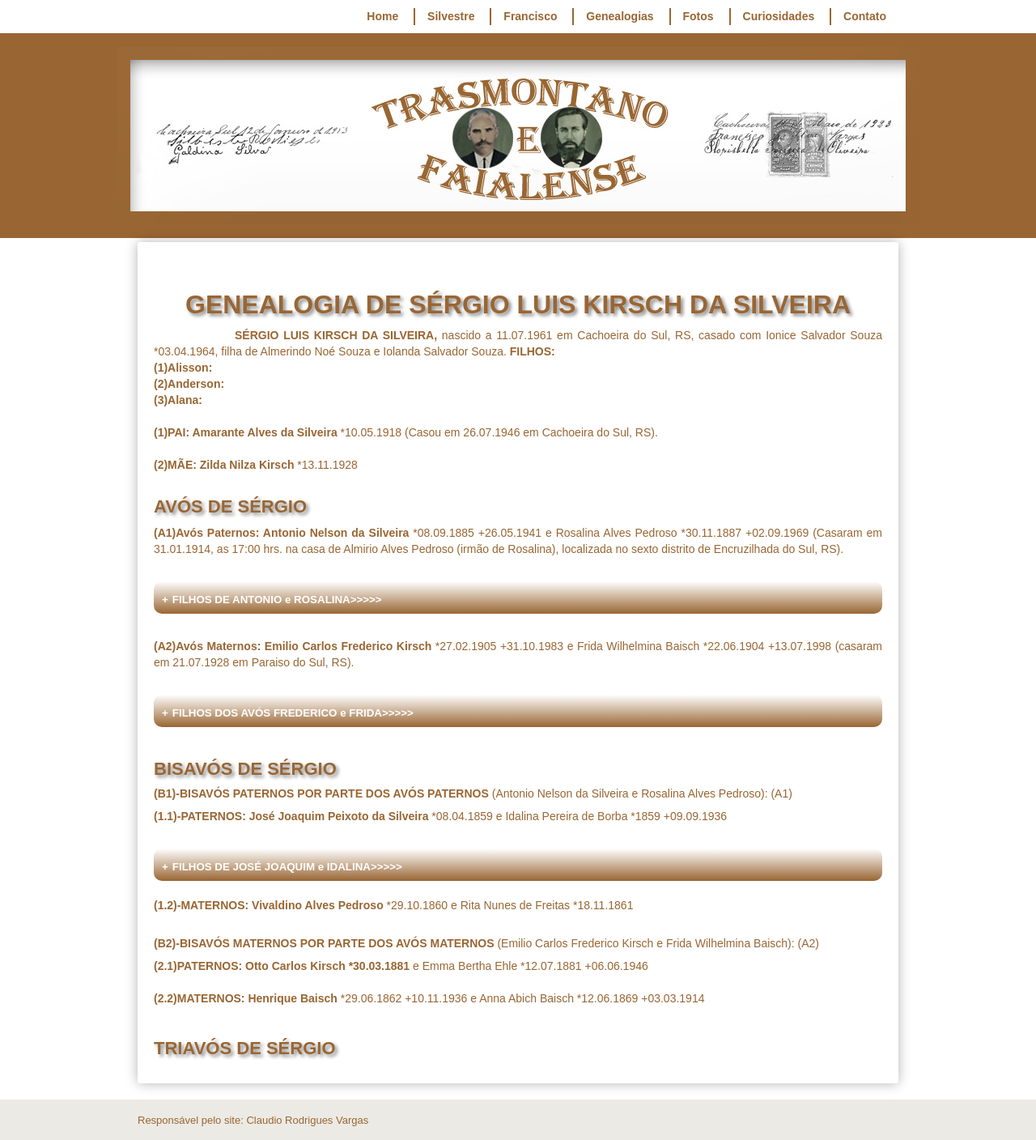
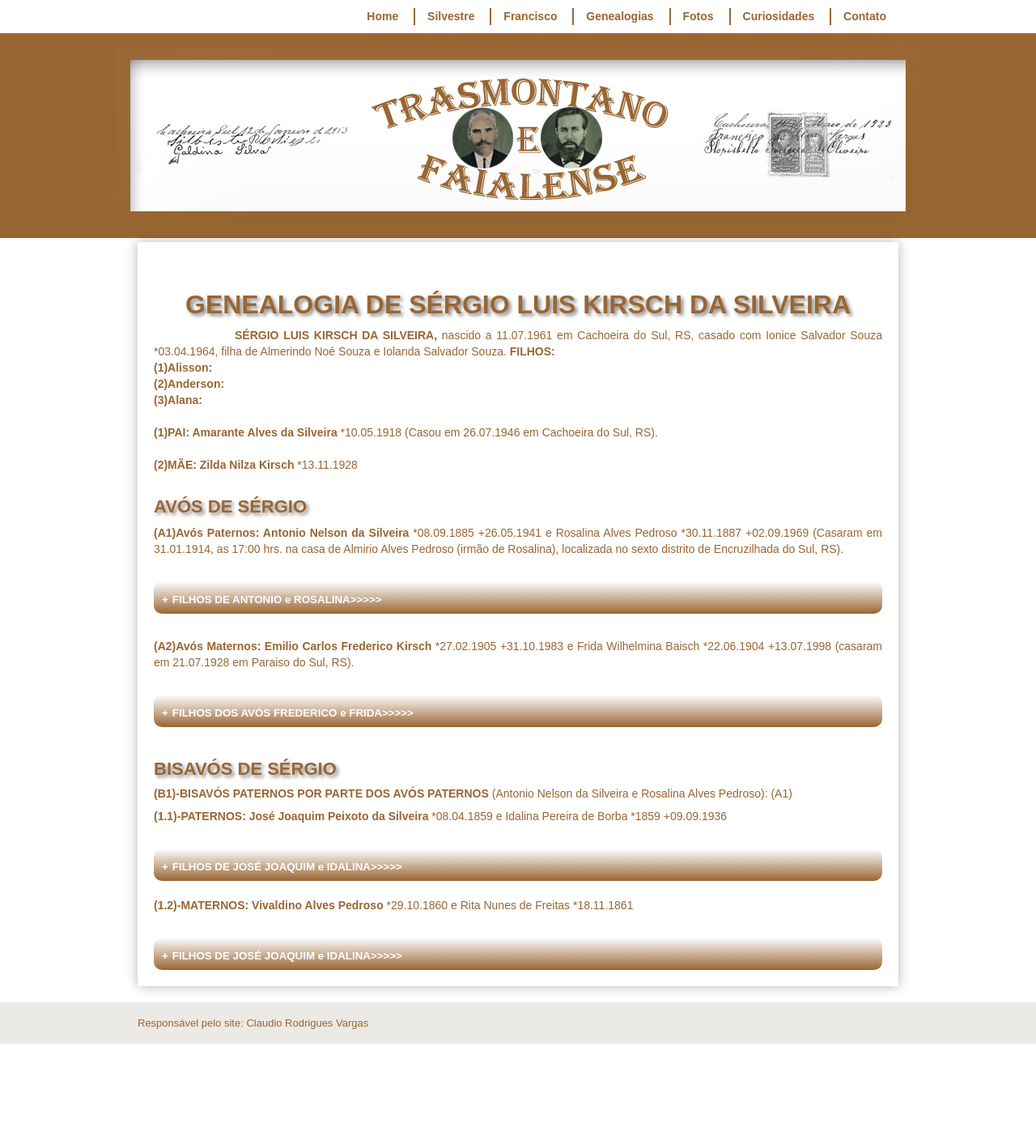
Before and after one commit to claudiovargas1955/claudiovargas1955.github.io, a Jekyll site: the page built from _pages/genealogia-de-sergio-luis-kirsch-da-silveira.html, in a window 1280 px wide. Shown: the whole page at 81% size. Built offline with Jekyll 4.4.1, drawn with Linux system fonts in a browser that asks for light colours; some web fonts are replaced; after the commit the page ends 1289 px from its top, so only the background shows below that; some of the changed lines change nothing that is shown.

Commit message:
Update genealogia-de-sergio-luis-kirsch-da-silveira.html

```diff
--- a/_pages/genealogia-de-sergio-luis-kirsch-da-silveira.html
+++ b/_pages/genealogia-de-sergio-luis-kirsch-da-silveira.html
@@ -158,11 +158,11 @@
 
     <b>(8)-Iabel Peixoto da  Silveira: </b>*19.11.1828 bat.10.04.1829 (nat. Encruzilhada do Sul, RS). <br><br>
 
-    <b>(9)-Rosa Peixxoto da Silveira: </b>março de 1831 <br><br>
+    <b>(9)-Rosa Peixoto da Silveira: </b>março de 1831 <br><br>
 
     <b>(10)-Alexandre Peixoto da Silveira: </b>*15.08.1833 (nat. de Encruzilhada do Sul, RS). <br><br>
 
-    <b>(11)-Ignacio Peixoto da Silveira: </b>*fevereiro de 1835<br>
+    <b>(11)-Ignacio Peixoto da Silveira: </b>*fevereiro de 1835<br><br>
 
     <b>(12)-João Claudio Peixoto: </b> <br><br>
 
@@ -170,7 +170,48 @@
 
 
 <p><b>(1.2)-MATERNOS: Vivaldino Alves Pedroso </b>*29.10.1860 e Rita Nunes de Freitas *18.11.1861 <br><br>
+<details><summary><b>FILHOS DE JOSÉ JOAQUIM e IDALINA>>>>></b></summary><br>
 
+  <p><b>(1)-Isméria Alves Pedroso: </b>*27.02.1887 <br><br>
+    <b>(2)-Almirio Alves Pedroso: </b>*20.07.1888 +21.05.1963 (casou em primeira núpcias com Ritta Antonia de Oliveira +29.08.1929,
+    filha de Manoel Antonio de Oliveira e Vencilina Antonia de Oliveira, e em segunda núpcias com Octacilia dos Santos Alves em
+    11.01.1936). <b>FILHOS: </b><br>
+     <b>(2.1)-Adão de Oliveira Pedroso: </b>*20.05.1925 <br>
+     <b>(2.2)-Marina de Oliveira Pedroso: </b>*28.10.1927 (casou com Olmiro Peixoto de Freitas *02.06.1926, filho de Vicente Peixoto
+     da Freitas *1899 e de Anna Aurora Peixoto de Freitas *1905).<br>
+     <b>(2.3)-Remisio de Oliveira Pedroso: </b>*1910 <br>
+     <b>(2.4)-Ondina de Oliveira Pedroso: </b>*1912 <br>
+     <b>(2.5)-Elisa de Oliveira Pedroso: </b>*1913 <br>
+     <b>(2.6)-Maimilia de Oliveira Pedroso: </b>*1916 <br>
+     <b>(2.7)-Eva de Oliveira Pedroso: </b>*1920 <br>
+     <b>(2.8)-José de Oliveira Pedroso: </b>*1927 <br><br>
+
+    <b>(03)-Rosalina Alves Pedroso: </b>*30.11.1889 +02.09.1969 (casada com Antonio Nelson da Silveira, avô paterno de Sérgio).<br><br>
+
+    <b>(04)-Mariano Alves Pedroso: </b>*18.05.1891 <br><br>
+
+    <b>(05)-Pedro Alves Pedroso: </b>*28.05.1893 <br><br>
+
+    <b>(06)-Florisbela Alves Pedroso: </b>*10.11.1894 <br><br>
+
+    <b>(07)-Claudio Alves Pedroso: </b>*11.07.1896 <br><br>
+
+    <b>(08)-Miguel Alves Pedroso: </b>*29.09.1898 <br><br>
+
+    <b>(09)-Geminiano Alves Pedroso: </b>*17.09.1900 (Casou em 29.03.1930 com Malvina Soares de Freitas *04.07.1912, filha de Florisbello
+    Soares de Freitas *18.07.1884 e Maria Galdina Soares +06.03.1918). <b>FILHOS: </b><br>
+      <b>9.1-CEY PEDROSO: </b> *13.08.1930 (Casou em 23.05.1952 com João José Baptista *29.08.1926, filho de Euzébio José Batista *1894
+      e Aracy Baptista de Oliveira *1895).<br>
+      <b>(10)-Isidoro Alves Pedroso: </b>*27.12.1903 <br><br>
+
+      <b>(11)-Maria da Conceição Alves Pedroso: </b>*23.02.1906 (casou em 05.06.1928 com Albino Alves *06.01.1902, filho de João Alves
+      de Castro *13.05.1870 e Maria Joaquina Teixeira +11.09.1912). <b>FILHOS: </b><br>
+      <b>(11.1)-Amadeus Pedroso Alves: </b>*05.07.1929 (casou em 10.12.1948 com Ilma Dutra Ferreira *01.04.1932 filha de Vitalino Dutra
+      Ferreira *30.08.1888 e Feliciana Rodrigues da Silva *10.05.1915). <br><br>
+
+     <b>(12)-Orlandina Alves Pedroso: </b>*21.09.1910 <br><br>
+
+     <b>(13)-Francisco Alves Pedroso: </b>*04.10.1912 (Casou em 09.12.1931 com Julieta Nunes da Cunha).<br>
 
 <p><b><h5>(B2)-BISAVÓS MATERNOS POR PARTE DOS AVÓS MATERNOS</b> (Emilio Carlos Frederico Kirsch e Frida Wilhelmina Baisch): (A2)</h5>
 <p><b>(2.1)PATERNOS: Otto Carlos Kirsch *30.03.1881 </b>e Emma Bertha Ehle *12.07.1881 +06.06.1946 <br><br>
```
